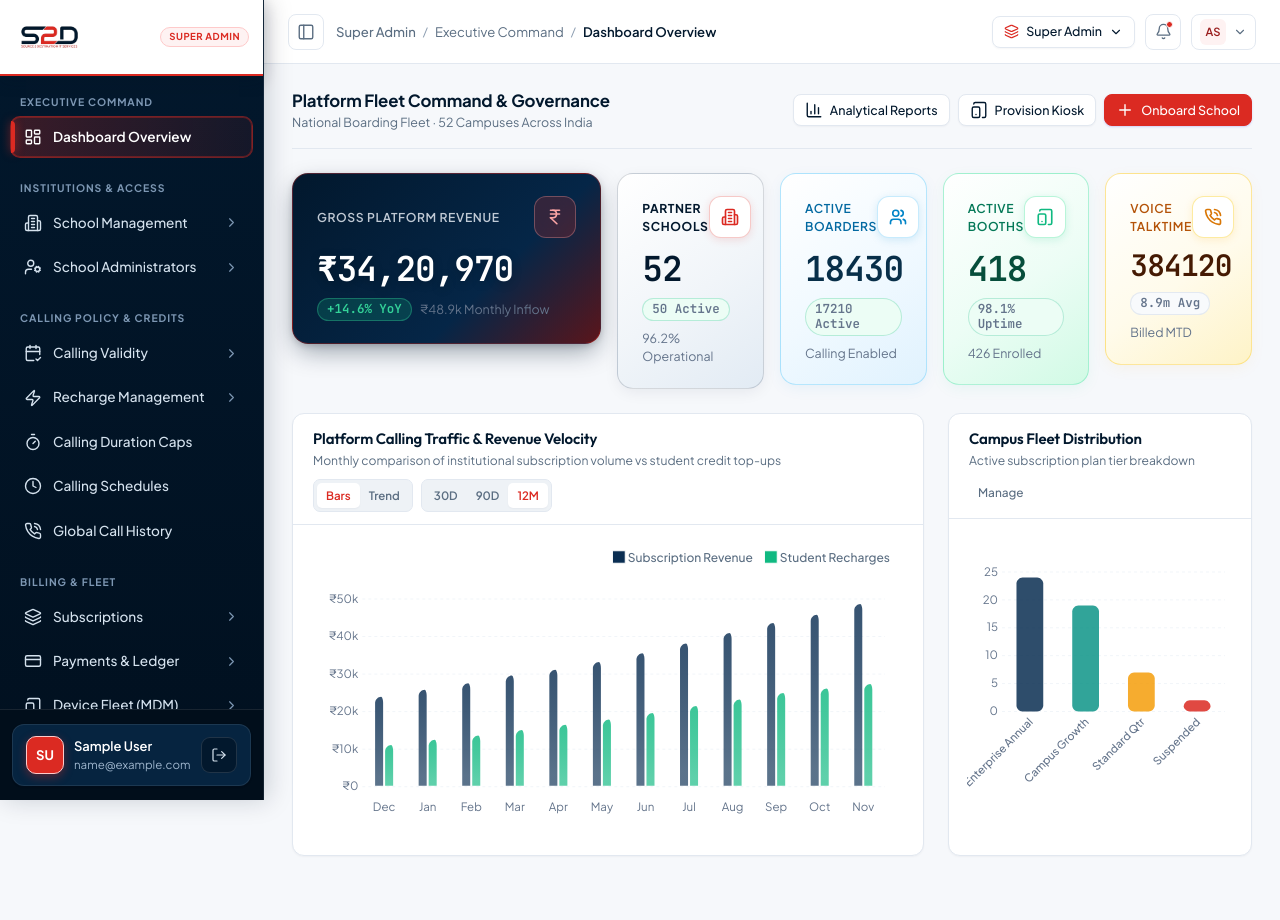
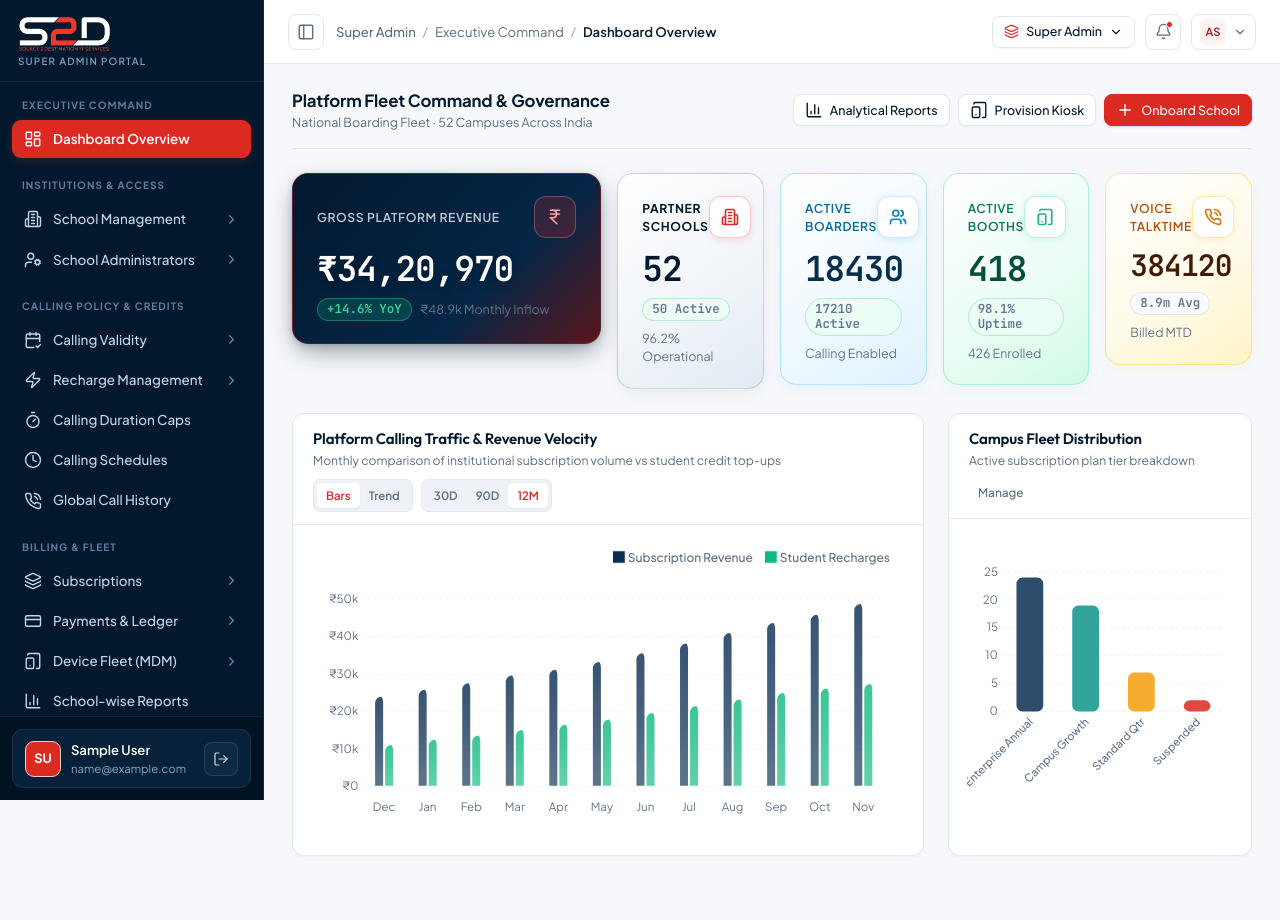
Before and after one commit to nishalpandit/source-2-destination, a Django app: page /super-admin/dashboard.html in a window 1280 px wide. Run offline with Django 5.2, Linux system fonts and the light colour scheme; the visitor is signed in with stand-in values (Sample User, id 1); data that the repository does not hold is empty; some libraries are stand-ins or nearby versions.

Commit message:
design(sidebar): seamless edge-to-edge #02182D S2D Midnight Navy sidebar with dark-canvas logo-dark-bg.png and solid #DB2A22 active pills

```diff
--- a/static/css/layout.css
+++ b/static/css/layout.css
@@ -408,204 +408,229 @@ body.sidebar-collapsed .sidebar-user-card {
 }
 
 /* ==========================================================================
-   S2D BRAND SIDEBAR THEME — Deep Midnight Navy (#02182D) + Crimson (#DB2A22)
+   S2D ARCHITECTURAL SIDEBAR — Seamless Midnight Navy (#02182D) + Crimson (#DB2A22)
    ========================================================================== */
 
-/* Sidebar shell — exact logo Midnight Navy */
+/* Sidebar shell — seamless edge-to-edge S2D Midnight Navy */
 .app-sidebar {
-  background: linear-gradient(180deg, #02182D 0%, #01101F 100%) !important;
-  border-right: 1px solid rgba(255, 255, 255, 0.08);
-  box-shadow: 4px 0 24px rgba(2, 24, 45, 0.18);
+  background: #02182D !important;
+  border-right: 1px solid rgba(255, 255, 255, 0.07);
+  box-shadow: none;
 }
 
-/* Crisp White Brand Showcase Header — ensures razor-sharp contrast for S2D logo.png */
+/* Seamless Dark-Canvas Brand Header (uses logo-dark-bg.png directly on #02182D) */
 .sidebar-brand {
-  height: 76px;
-  padding: 10px 14px;
-  background: #FFFFFF !important;
-  border-bottom: 2px solid #DB2A22 !important;
-  box-shadow: 0 4px 16px rgba(1, 16, 31, 0.22);
+  height: 82px;
+  padding: 14px 18px 12px;
+  background: #02182D !important;
+  border-bottom: 1px solid rgba(255, 255, 255, 0.07) !important;
+  box-shadow: none;
   gap: 8px;
 }
 .sidebar-brand-link {
   display: flex;
-  align-items: center;
-  justify-content: space-between;
+  flex-direction: column;
+  align-items: flex-start;
+  justify-content: center;
   width: 100%;
-  gap: 8px;
-  color: #02182D !important;
+  gap: 5px;
+  color: #FFFFFF !important;
 }
 .sidebar-brand-logo {
-  height: 44px;
+  height: 36px;
   width: auto;
-  max-width: 138px;
+  max-width: 168px;
   object-fit: contain;
   border-radius: 0;
   box-shadow: none;
   flex-shrink: 0;
+}
+body.sidebar-collapsed .sidebar-brand {
+  height: 68px;
+  padding: 0 10px;
+}
+body.sidebar-collapsed .sidebar-brand-link {
+  align-items: center;
 }
 body.sidebar-collapsed .sidebar-brand-logo {
   height: auto;
   max-width: 52px;
 }
 .sidebar-brand-text {
-  align-items: flex-end;
+  align-items: flex-start;
   justify-content: center;
 }
 .sidebar-brand-name {
-  display: none; /* Wordmark is already printed inside logo.png */
+  display: none; /* Wordmark is rendered crisply inside logo-dark-bg.png */
 }
 .sidebar-brand-role {
-  display: inline-flex;
-  align-items: center;
-  padding: 3px 8px;
-  border-radius: 999px;
-  background: #FEF2F2;
-  border: 1px solid #FECACA;
-  color: #DB2A22 !important;
-  font-size: 0.60rem;
-  font-weight: 700;
-  letter-spacing: 0.05em;
+  display: inline-block;
+  padding: 0;
+  background: transparent;
+  border: none;
+  color: #7E9BB8 !important;
+  font-size: 0.62rem;
+  font-weight: 600;
+  letter-spacing: 0.12em;
   text-transform: uppercase;
-  line-height: 1.2;
+  line-height: 1;
   margin-top: 0;
 }
 
-/* Nav area on Midnight Navy sidebar */
-.sidebar-nav-scroll { padding: 18px 10px 24px; }
-.sidebar-group { margin-bottom: 22px; }
-.sidebar-group-label {
-  font-size: 0.65rem;
-  font-weight: 700;
-  letter-spacing: 0.09em;
-  color: #7D97B3 !important;
+/* Nav scroll area + clean ultra-thin scrollbar */
+.sidebar-nav-scroll {
+  padding: 16px 12px 20px;
+  scrollbar-width: thin;
+  scrollbar-color: rgba(255, 255, 255, 0.14) transparent;
+}
+.sidebar-nav-scroll::-webkit-scrollbar { width: 4px; }
+.sidebar-nav-scroll::-webkit-scrollbar-track { background: transparent; }
+.sidebar-nav-scroll::-webkit-scrollbar-thumb {
+  background: rgba(255, 255, 255, 0.14);
+  border-radius: 4px;
 }
 
-/* Navigation links */
+.sidebar-group { margin-bottom: 20px; }
+.sidebar-group-label {
+  padding: 0 10px 7px;
+  font-size: 0.63rem;
+  font-weight: 700;
+  letter-spacing: 0.10em;
+  color: #5E7D9C !important;
+}
+
+/* Navigation links — clean, crisp, zero border clutter */
 .sidebar-link,
 .sidebar-parent-btn {
-  padding: 10px 13px;
-  border-radius: var(--radius-md);
-  border: 1px solid transparent;
-  font-size: 0.85rem;
+  padding: 9px 12px;
+  border-radius: 9px;
+  border: none;
+  font-size: 0.84rem;
   font-weight: 500;
-  transition: all 180ms ease;
-  color: #D5E2EE !important;
+  transition: background-color 140ms ease, color 140ms ease;
+  color: #C5D6E8 !important;
   background: transparent;
 }
 
 .sidebar-link:hover,
 .sidebar-parent-btn:hover {
-  background-color: rgba(255, 255, 255, 0.07);
-  border-color: rgba(255, 255, 255, 0.10);
+  background-color: rgba(255, 255, 255, 0.06);
   color: #FFFFFF !important;
 }
 
-/* Active item — signature S2D Crimson Red accent */
-.sidebar-link.active,
-.sidebar-parent-btn.active-parent {
-  background: linear-gradient(90deg, rgba(219, 42, 34, 0.26) 0%, rgba(219, 42, 34, 0.09) 100%) !important;
-  border-color: rgba(219, 42, 34, 0.45);
+/* Active leaf link — crisp solid S2D Crimson pill */
+.sidebar-link.active {
+  background: #DB2A22 !important;
   color: #FFFFFF !important;
   font-weight: 600;
-  box-shadow: inset 0 0 0 1px rgba(219, 42, 34, 0.35);
+  box-shadow: 0 2px 10px rgba(219, 42, 34, 0.28);
 }
 
 .sidebar-link.active::before {
-  left: 0;
-  top: 4px;
-  bottom: 4px;
-  width: 4px;
-  border-radius: 0 var(--radius-md) var(--radius-md) 0;
-  background-color: #DB2A22;
-  box-shadow: 0 0 10px rgba(219, 42, 34, 0.75);
+  display: none;
+}
+
+/* Active expanded parent — elevated Midnight Navy with crimson chevron */
+.sidebar-parent-btn.active-parent {
+  background: rgba(255, 255, 255, 0.08) !important;
+  color: #FFFFFF !important;
+  font-weight: 600;
+  box-shadow: none;
 }
 
 .sidebar-link-icon,
 .sidebar-link-icon [data-lucide] { color: currentColor !important; }
 .sidebar-link-label { color: currentColor !important; }
-.sidebar-chevron { color: #7D97B3 !important; }
+.sidebar-chevron { color: #6E8BA8 !important; }
 
 .nav-item-box.open > .sidebar-parent-btn .sidebar-chevron {
   transform: rotate(90deg);
   color: #DB2A22 !important;
 }
 
-/* Submenu on Midnight Navy */
+/* Submenu */
 .sidebar-submenu {
-  padding: 5px 0 7px 26px;
+  padding: 4px 0 6px 22px;
   margin-left: 19px;
   border-left: 1px solid rgba(255, 255, 255, 0.10);
 }
 
 .sidebar-sublink {
-  padding: 8px 12px;
-  border-radius: 6px;
-  font-size: 0.79rem;
+  position: relative;
+  padding: 7px 11px;
+  border-radius: 7px;
+  font-size: 0.80rem;
   font-weight: 500;
-  color: #9EB5CC !important;
-  transition: all 150ms ease;
+  color: #93ADC7 !important;
+  transition: background-color 140ms ease, color 140ms ease;
   background: transparent;
 }
 
 .sidebar-sublink:hover {
   color: #FFFFFF !important;
-  background-color: rgba(255, 255, 255, 0.06);
-  padding-left: 16px;
+  background-color: rgba(255, 255, 255, 0.05);
 }
 
-/* Active sublink — crisp S2D Crimson highlight */
+/* Active sublink — crisp white text with signature crimson dot */
 .sidebar-sublink.active {
-  color: #FF8A84 !important;
-  background-color: rgba(219, 42, 34, 0.18);
+  color: #FFFFFF !important;
+  background-color: rgba(255, 255, 255, 0.08);
   font-weight: 600;
-  box-shadow: inset 0 0 0 1px rgba(219, 42, 34, 0.35);
+  box-shadow: none;
+}
+.sidebar-sublink.active::after {
+  content: '';
+  width: 6px;
+  height: 6px;
+  border-radius: 50%;
+  background: #DB2A22;
+  flex-shrink: 0;
 }
 
-/* Tooltips on Midnight Navy sidebar */
+/* Tooltips on collapsed sidebar */
 .sidebar-tooltip {
-  background: #02182D !important;
+  background: #01101F !important;
   color: #FFFFFF !important;
-  border: 1px solid rgba(219, 42, 34, 0.35);
+  border: 1px solid rgba(255, 255, 255, 0.12);
 }
-.sidebar-tooltip::before { background: #02182D !important; }
+.sidebar-tooltip::before { background: #01101F !important; }
 
-/* Footer user card on Midnight Navy sidebar */
+/* Grounded Footer User Card */
 .sidebar-footer {
-  border-top: 1px solid rgba(255, 255, 255, 0.09);
-  padding: 14px 12px;
-  background-color: #010E1B !important;
+  border-top: 1px solid rgba(255, 255, 255, 0.07);
+  padding: 12px;
+  background-color: #011223 !important;
   margin-top: auto;
 }
 
 .sidebar-user-card {
-  padding: 11px 13px;
-  border-radius: var(--radius-lg);
-  border: 1px solid rgba(255, 255, 255, 0.09);
-  background: #062440 !important;
-  box-shadow: var(--shadow-sm);
+  padding: 10px 12px;
+  border-radius: 11px;
+  border: 1px solid rgba(255, 255, 255, 0.07);
+  background: #07213B !important;
+  box-shadow: none;
 }
 
-.sidebar-user-name { color: #FFFFFF !important; }
-.sidebar-user-email { color: #9EB5CC !important; }
+.sidebar-user-name { color: #FFFFFF !important; font-size: 0.82rem; }
+.sidebar-user-email { color: #8AA4BE !important; font-size: 0.71rem; }
 .sidebar-user-avatar {
-  width: 38px;
-  height: 38px;
-  border-radius: 10px;
-  font-size: 0.82rem;
+  width: 36px;
+  height: 36px;
+  border-radius: 9px;
+  font-size: 0.80rem;
   background: #DB2A22 !important;
   color: #FFFFFF !important;
-  box-shadow: 0 3px 10px rgba(219, 42, 34, 0.38);
+  box-shadow: none;
 }
 
 .sidebar-logout-btn {
-  width: 36px;
-  height: 36px;
-  border-radius: 9px;
-  border: 1px solid rgba(255, 255, 255, 0.12);
-  background: #02182D !important;
-  color: #D5E2EE !important;
-  transition: all 150ms ease;
+  width: 34px;
+  height: 34px;
+  border-radius: 8px;
+  border: 1px solid rgba(255, 255, 255, 0.10);
+  background: rgba(255, 255, 255, 0.04) !important;
+  color: #C5D6E8 !important;
+  transition: background-color 140ms ease, color 140ms ease;
 }
 .sidebar-logout-btn:hover {
   background: #DB2A22 !important;
--- a/static/js/sidebar.js
+++ b/static/js/sidebar.js
@@ -92,7 +92,7 @@
       sidebarMount.innerHTML = `
         <div class="sidebar-brand">
           <a href="${resolveHref(navCfg.homeRoute)}" class="sidebar-brand-link" title="Source 2 Destination">
-            <img src="${resolveHref('static/images/logo.png')}" alt="Source 2 Destination Logo" class="sidebar-brand-logo">
+            <img src="${resolveHref('static/images/logo-dark-bg.png')}" alt="Source 2 Destination Logo" class="sidebar-brand-logo">
             <div class="sidebar-brand-text">
               <span class="sidebar-brand-name">Source 2 Destination</span>
               <span class="sidebar-brand-role">${navCfg.roleLabel}</span>
--- a/templates/includes/sidebar_franchise.html
+++ b/templates/includes/sidebar_franchise.html
@@ -1,10 +1,10 @@
 {% load static %}
 <div class="sidebar-brand">
   <a href="/franchise/dashboard.html" class="sidebar-brand-link" title="Source 2 Destination IT Services">
-    <img src="{% static 'images/logo.png' %}" alt="Source 2 Destination Logo" class="sidebar-brand-logo">
+    <img src="{% static 'images/logo-dark-bg.png' %}" alt="Source 2 Destination Logo" class="sidebar-brand-logo">
     <div class="sidebar-brand-text">
       <span class="sidebar-brand-name">Source 2 Destination</span>
-      <span class="sidebar-brand-role">Franchise</span>
+      <span class="sidebar-brand-role">Franchise Portal</span>
     </div>
   </a>
   <button type="button" class="btn-s2d btn-s2d-ghost btn-icon-s2d d-lg-none sidebar-close-mobile" data-sidebar-close aria-label="Close navigation">
--- a/templates/includes/sidebar_school_admin.html
+++ b/templates/includes/sidebar_school_admin.html
@@ -1,10 +1,10 @@
 {% load static %}
 <div class="sidebar-brand">
   <a href="/school-admin/dashboard.html" class="sidebar-brand-link" title="Source 2 Destination IT Services">
-    <img src="{% static 'images/logo.png' %}" alt="Source 2 Destination Logo" class="sidebar-brand-logo">
+    <img src="{% static 'images/logo-dark-bg.png' %}" alt="Source 2 Destination Logo" class="sidebar-brand-logo">
     <div class="sidebar-brand-text">
       <span class="sidebar-brand-name">Source 2 Destination</span>
-      <span class="sidebar-brand-role">School Admin</span>
+      <span class="sidebar-brand-role">School Admin Portal</span>
     </div>
   </a>
   <button type="button" class="btn-s2d btn-s2d-ghost btn-icon-s2d d-lg-none sidebar-close-mobile" data-sidebar-close aria-label="Close navigation">
--- a/templates/includes/sidebar_super_admin.html
+++ b/templates/includes/sidebar_super_admin.html
@@ -1,10 +1,10 @@
 {% load static %}
 <div class="sidebar-brand">
   <a href="/super-admin/dashboard.html" class="sidebar-brand-link" title="Source 2 Destination IT Services">
-    <img src="{% static 'images/logo.png' %}" alt="Source 2 Destination Logo" class="sidebar-brand-logo">
+    <img src="{% static 'images/logo-dark-bg.png' %}" alt="Source 2 Destination Logo" class="sidebar-brand-logo">
     <div class="sidebar-brand-text">
       <span class="sidebar-brand-name">Source 2 Destination</span>
-      <span class="sidebar-brand-role">Super Admin</span>
+      <span class="sidebar-brand-role">Super Admin Portal</span>
     </div>
   </a>
   <button type="button" class="btn-s2d btn-s2d-ghost btn-icon-s2d d-lg-none sidebar-close-mobile" data-sidebar-close aria-label="Close navigation">
--- a/templates/index.html
+++ b/templates/index.html
@@ -74,10 +74,8 @@
 
       <!-- Top Branding Strip -->
       <div class="auth-banner-content d-flex align-items-center justify-content-between flex-wrap gap-2">
-        <a href="/" class="d-inline-flex align-items-center gap-3 text-decoration-none">
-          <span style="display:inline-flex;align-items:center;background:#FFFFFF;padding:7px 14px;border-radius:10px;border-bottom:2px solid #DB2A22;box-shadow:0 8px 20px rgba(2,24,45,0.35);">
-            <img src="{% static 'images/logo.png' %}" alt="Source 2 Destination" style="height:36px;width:auto;object-fit:contain;display:block;">
-          </span>
+        <a href="/" class="d-inline-flex align-items-center text-decoration-none">
+          <img src="{% static 'images/logo-dark-bg.png' %}" alt="Source 2 Destination" style="height:44px;width:auto;object-fit:contain;display:block;filter:drop-shadow(0 4px 12px rgba(0,0,0,0.45));">
         </a>
 
         <div class="d-flex align-items-center gap-2">
```
Also changed, not shown: static/images/logo-dark-bg.png (added).
